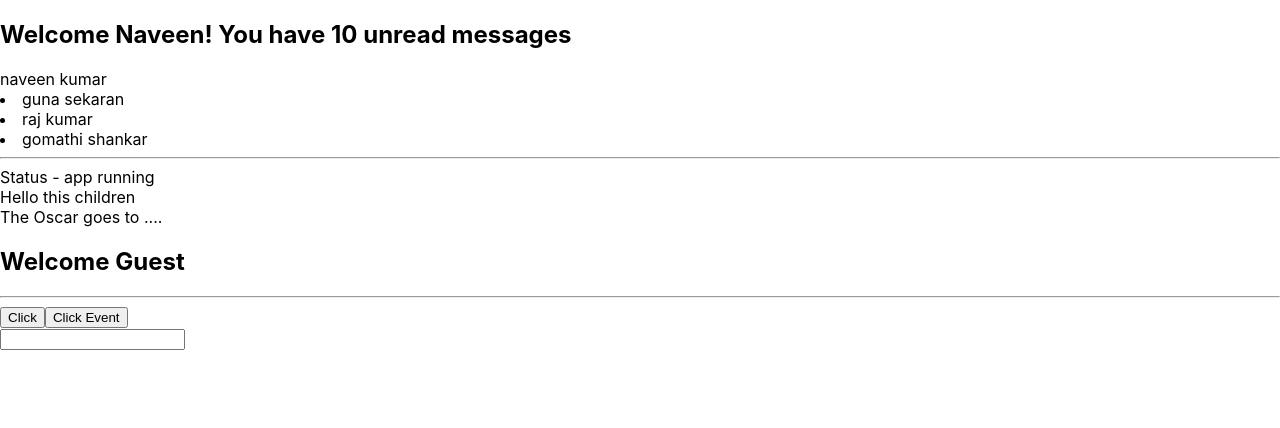
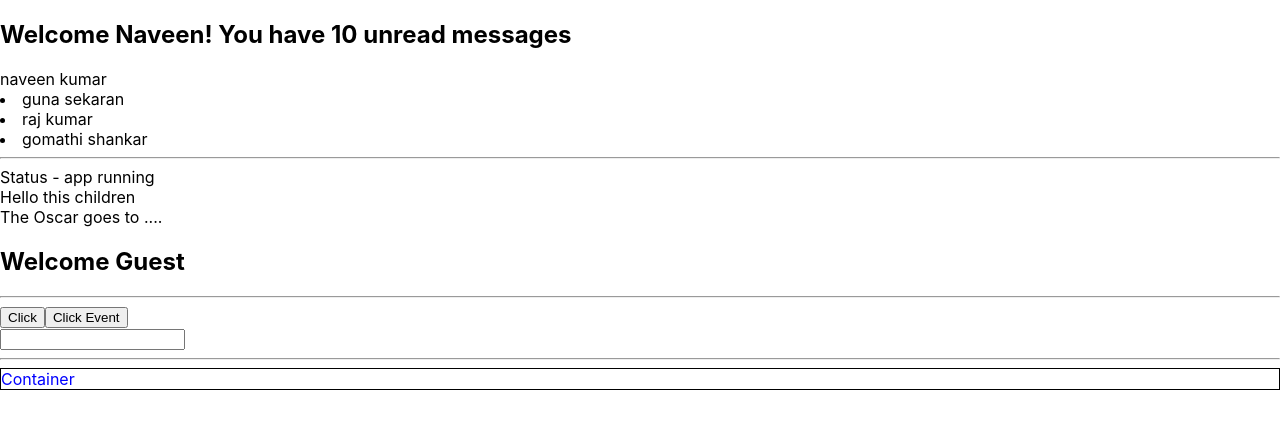
Before and after one commit to naveenkumardev65/react_typescript, a React (Create React App) app: page / in a window 1280 px wide. Shown: the top 428 px of the page. Built offline with nearby package versions, Linux system fonts and the light colour scheme.

Commit message:
Style Props

```diff
--- a/src/App.tsx
+++ b/src/App.tsx
@@ -1,4 +1,5 @@
 import Button from './components/Button';
+import Container from './components/Container';
 import Greet from './components/Greet';
 import Heading from './components/Heading';
 import Input from './components/Input';
@@ -58,6 +59,10 @@ function App() {
 
       }}/>
 
+      <hr />
+
+      <Container style={{color: 'blue', border: '1px solid black', display: 'flex'}}/>
+
     </div>
   );
 }
--- /dev/null
+++ b/src/components/Container.tsx
@@ -0,0 +1,7 @@
+
+type ContainerProps = {
+    style: React.CSSProperties
+}
+export default function Container(props: ContainerProps) {
+  return <div style={props?.style}>Container</div>;
+}
```
